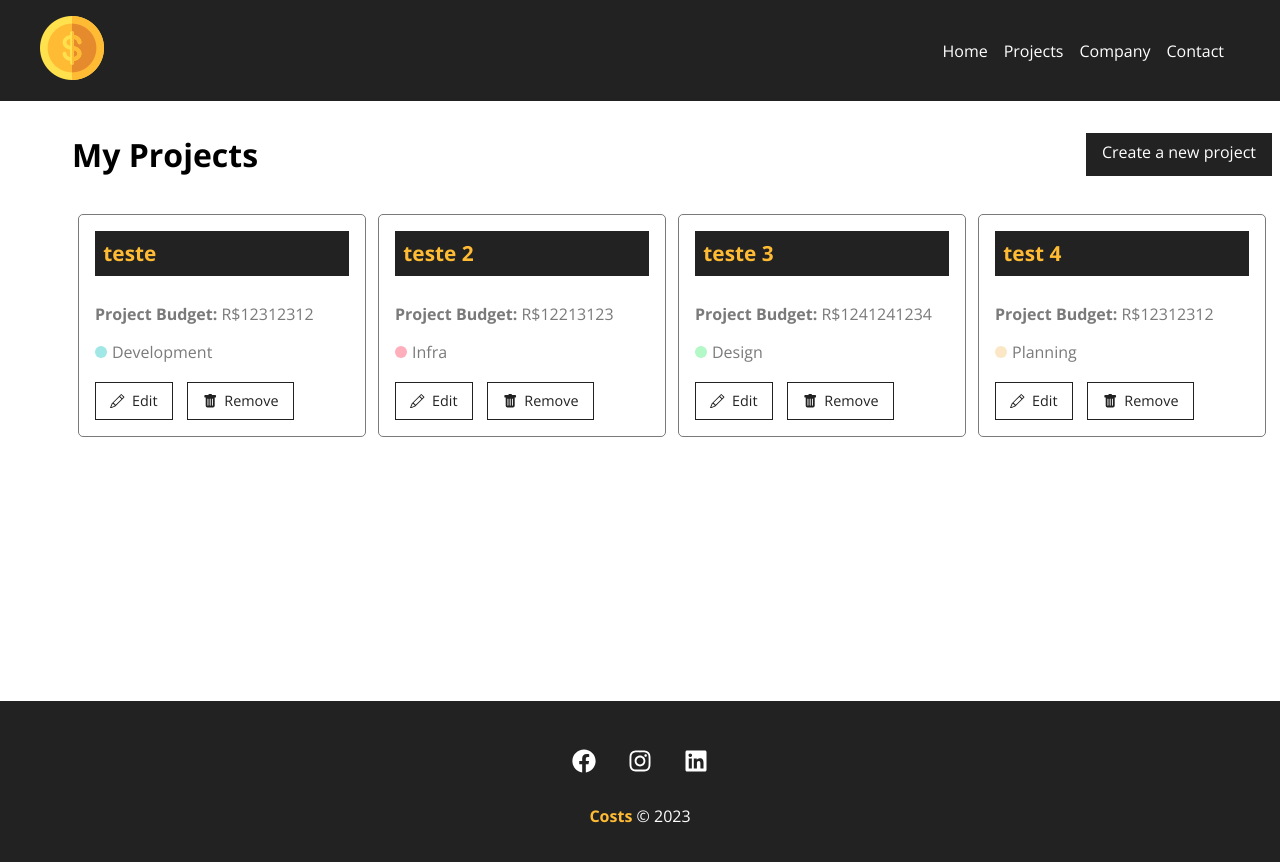
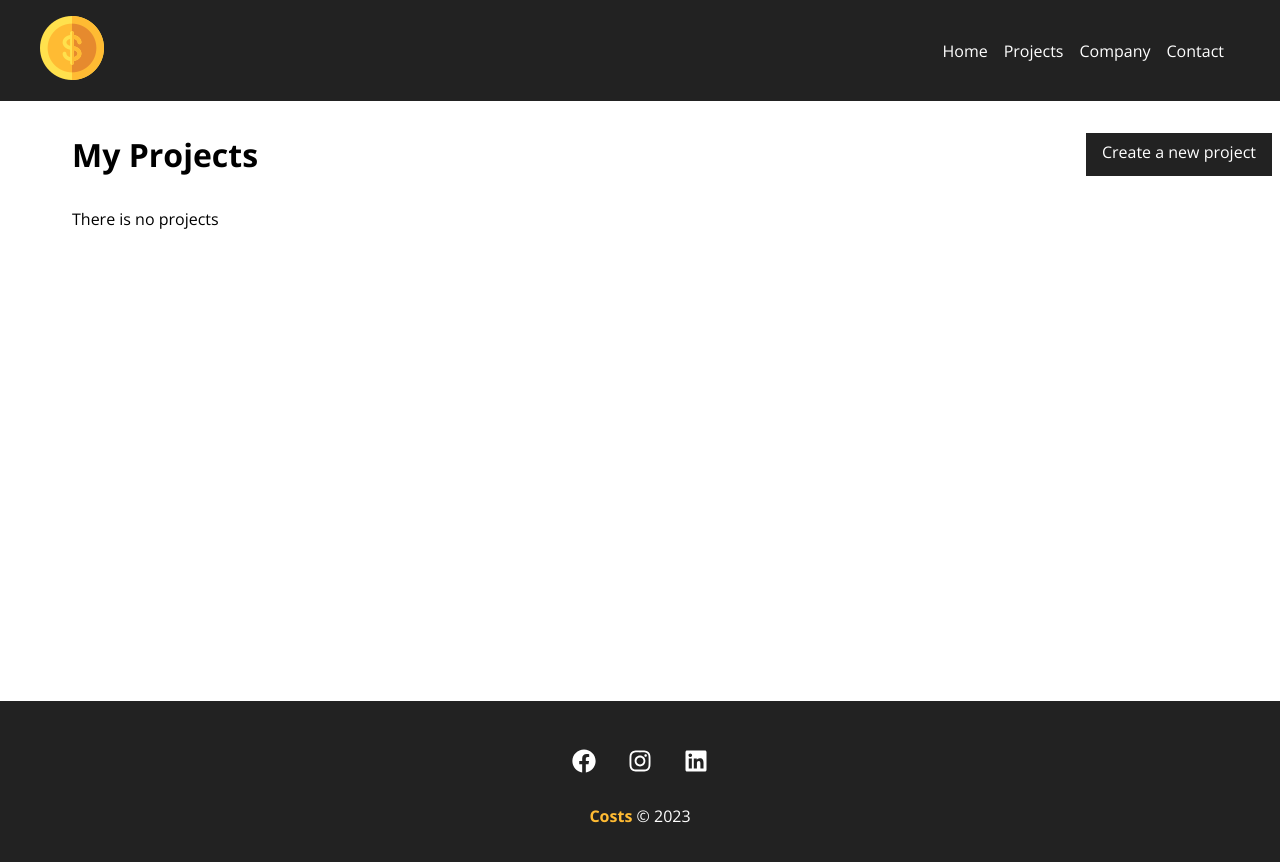
Before and after one commit to miguelamaral254/VersionamentoProjetoss, a React (Create React App) app in the folder costs/: page /projects in a window 1280 px wide. Shown: the top 862 px of the page. Built offline with nearby package versions, Linux system fonts and the light colour scheme; data requests are answered from the project's data file.

Commit message:
branch#24

```diff
--- a/costs/db.json
+++ b/costs/db.json
@@ -1,50 +1,5 @@
 {
-  "projects": [
-    {
-      "name": "teste",
-      "budget": "12312312",
-      "category": {
-        "id": "2",
-        "name": "Development"
-      },
-      "cost": 0,
-      "services": [],
-      "id": 1
-    },
-    {
-      "name": "teste 2",
-      "budget": "12213123",
-      "category": {
-        "id": "1",
-        "name": "Infra"
-      },
-      "cost": 0,
-      "services": [],
-      "id": 2
-    },
-    {
-      "name": "teste 3",
-      "budget": "1241241234",
-      "category": {
-        "id": "3",
-        "name": "Design"
-      },
-      "cost": 0,
-      "services": [],
-      "id": 3
-    },
-    {
-      "name": "test 4",
-      "budget": "12312312",
-      "category": {
-        "id": "4",
-        "name": "Planning"
-      },
-      "cost": 0,
-      "services": [],
-      "id": 4
-    }
-  ],
+  "projects": [],
   "categories": [
     {
       "id": 1,
--- a/costs/src/Components/Pages/Projects.js
+++ b/costs/src/Components/Pages/Projects.js
@@ -12,6 +12,7 @@
 
     const [projects, setProjects] = useState([])
     const [removeLoading, setRemoveLoading] = useState(false)
+    const [projectMessage, setProjectMessage] = useState('')
 
     const location = useLocation()
     let message = ''
@@ -34,8 +35,23 @@
                     setRemoveLoading(true)
                 })
                 .catch((err) => console.log(err))
-        },3000)
+        },1000)
     }, [])
+    function removeProject(id) {
+        fetch(`http://localhost:5000/projects/${id}`, {
+            method: 'DELETE',
+            headers: {
+                'Content-Type': 'application/json'
+            },
+        }).then(resp => resp.json())
+            .then(data => {
+                setProjects(projects.filter((project) => project.id !== id))
+                setProjectMessage('You project was removed! ')
+
+            })
+            .catch(err => console.log(err))
+    }
+
 
     return (
         <div className={styles.project_container}>
@@ -44,6 +60,8 @@
                 <LinkButton to="/newproject" text="Create a new project" />
             </div>
             {message && <Message type="sucess" msg={message} />}
+            {projectMessage && <Message type="sucess" msg={projectMessage} />}
+
             <Container customClass="start">
                 {projects.length > 0 &&
                     projects.map((project) => (
@@ -53,6 +71,7 @@
                             budget={project.budget}
                             category={project.category.name}
                             key={project.id}
+                            handleRemove={removeProject}
                         />
                     ))}
                 {!removeLoading && <Loading />}
--- a/costs/src/Components/project/ProjectCard.js
+++ b/costs/src/Components/project/ProjectCard.js
@@ -2,6 +2,11 @@
 import styles from './ProjectCard.module.css'
 import {BsPencil, BsFillTrashFill} from 'react-icons/bs'
 function ProjectCard({id, name, budget, category, handleRemove}) {
+
+    const remove = (e) => {
+        e.preventDefault()
+        handleRemove(id)
+    }
     return(
         <div className={styles.project_card}>
             <h4>{name}</h4>
@@ -15,7 +20,7 @@
                 <Link>
                 <BsPencil/>Edit
                 </Link>
-                <button>
+                <button onClick={remove}>
                     <BsFillTrashFill/> Remove
                 </button>
 
```
